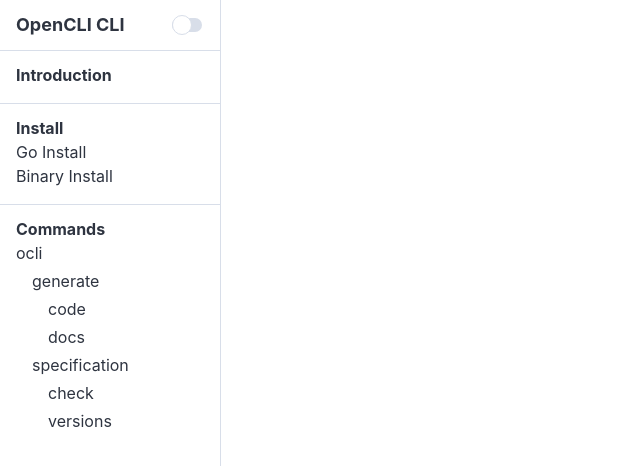
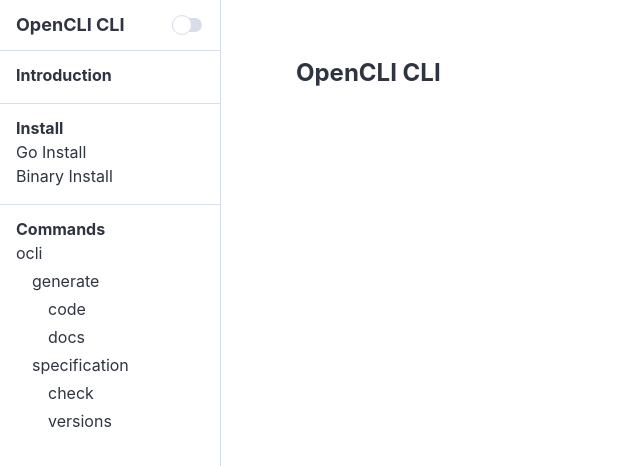
Before and after one commit to bcdxn/scratch-react, a React (Vite) app: page / in a window 1280 px wide. Shown: the top 466 px of the page, without its empty margins (0-640 px from the left). Built offline with nearby package versions, Linux system fonts and the light colour scheme; some icons are missing.

Commit message:
feat: add command section

```diff
--- a/src/components/cli-reference/CliReference.css
+++ b/src/components/cli-reference/CliReference.css
@@ -16,6 +16,7 @@
 
 .cli-reference {
   background-color: var(--bg-color);
+  display: flex;
   min-height: 100vh;
   min-width: 100%;
 
@@ -29,4 +30,11 @@
 
   color: var(--font-color);
   font-family: -apple-system, "Helvetica Neue", Helvetica, Arial, sans-serif;
+
+  .content {
+    flex: 1;
+    height: 100vh;
+    overflow-x: hidden;
+    overflow-y: scroll;
+  }
 }
--- a/src/components/cli-reference/CliReference.tsx
+++ b/src/components/cli-reference/CliReference.tsx
@@ -1,8 +1,9 @@
 import React, { useState } from "react";
 import "./CliReference.css";
-import SideNav from "../side-nav/SideNav";
+import SideNav from "./side-nav/SideNav";
 import { Theme } from "../../Theme";
 import { OpenCliDocument } from "../../OpenCli";
+import IntroSection from "./command-section/IntroSection";
 
 const doc: OpenCliDocument = {
   info: {
@@ -112,6 +113,10 @@
         <div className="nav">
           <SideNav theme={theme} changeTheme={setTheme} doc={doc} />
         </div>
+
+        <div className="content">
+          <IntroSection doc={doc} />
+        </div>
       </div>
     </>
   );
--- /dev/null
+++ b/src/components/cli-reference/command-section/CommandSection.css
@@ -0,0 +1,14 @@
+.command-section {
+  box-sizing: border-box;
+  display: flex;
+  width: 100%;
+
+  h1 {
+    font-size: 24px;
+    font-weight: bold;
+    height: 40px;
+    line-height: 40px;
+    padding: 53px 75px 0 75px;
+    width: 100%;
+  }
+}
--- /dev/null
+++ b/src/components/cli-reference/command-section/CommandSection.tsx
@@ -0,0 +1,15 @@
+import React from "react";
+import "./CommandSection.css";
+import CommandMain from "./command-main/CommandMain";
+
+interface CommandSectionProps {}
+
+const CommandSection: React.FC<CommandSectionProps> = (props) => {
+  return (
+    <section className="command-section">
+      <CommandMain />
+    </section>
+  );
+};
+
+export default CommandSection;
--- /dev/null
+++ b/src/components/cli-reference/command-section/IntroSection.tsx
@@ -0,0 +1,17 @@
+import React from "react";
+import "./CommandSection.css";
+import { OpenCliDocument } from "../../../OpenCli";
+
+interface IntroSectionProps {
+  doc: OpenCliDocument;
+}
+
+const IntroSection: React.FC<IntroSectionProps> = (props) => {
+  return (
+    <section className="command-section">
+      <h1>{props.doc.info.title}</h1>
+    </section>
+  );
+};
+
+export default IntroSection;
--- a/src/components/side-nav/SideNav.tsx
+++ b/src/components/cli-reference/side-nav/SideNav.tsx
@@ -1,8 +1,8 @@
 import React from "react";
 import "./SideNav.css";
-import Switch from "../switch/Switch";
-import { Theme } from "../../Theme";
-import { OpenCliDocument } from "../../OpenCli";
+import Switch from "../../switch/Switch";
+import { Theme } from "../../../Theme";
+import { OpenCliDocument } from "../../../OpenCli";
 import CommandList from "./command-list/CommandList";
 
 interface CliReferenceProps {
--- a/src/components/side-nav/command-list/CommandList.tsx
+++ b/src/components/cli-reference/side-nav/command-list/CommandList.tsx
@@ -1,5 +1,5 @@
 import React from "react";
-import { CommandTrieNode } from "../../../OpenCli";
+import { CommandTrieNode } from "../../../../OpenCli";
 
 interface CommandListProps {
   commandNode?: CommandTrieNode;
```
Also changed, not shown: src/components/cli-reference/command-section/command-main/CommandMain.tsx (added, +10 -0 lines), src/components/cli-reference/command-section/command-main/CommandMain.css (added), src/components/cli-reference/side-nav/SideNav.css (renamed from src/components/side-nav/SideNav.css).
